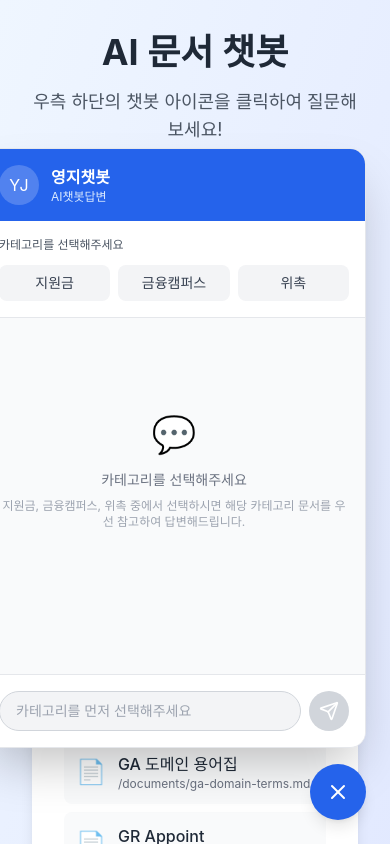
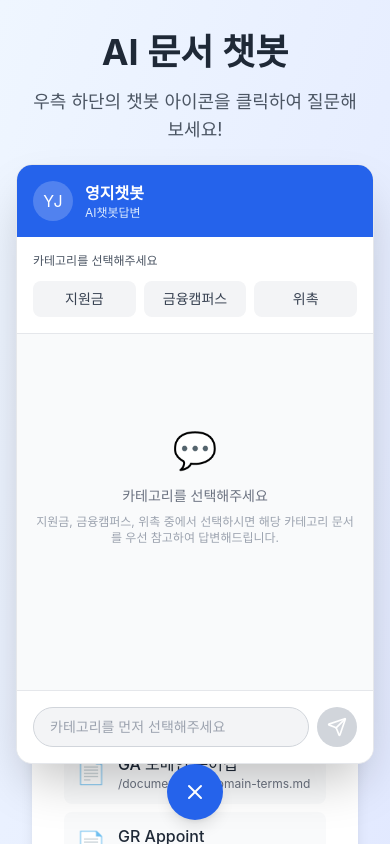
Before and after one commit to kim01033226699-lgtm/ai-yj, a Next.js app: page / in a window 390 px wide. Both pictures are taken after a click on the button "채팅 열기". Shown: the top 844 px of the page. Built offline with nearby package versions, Linux system fonts and the light colour scheme.

Commit message:
채팅창레이아웃수정

```diff
--- a/app/components/ChatWindow.tsx
+++ b/app/components/ChatWindow.tsx
@@ -51,7 +51,7 @@ function ChatWindowComponent({
   }
 
   return (
-    <div className="fixed bottom-24 right-6 z-40 w-96 h-[600px] bg-white rounded-2xl shadow-2xl flex flex-col overflow-hidden border border-gray-200">
+    <div className="fixed bottom-20 left-1/2 -translate-x-1/2 md:left-auto md:translate-x-0 md:right-6 md:bottom-24 z-40 w-[calc(100%-2rem)] max-w-sm md:w-96 h-[calc(100vh-6rem)] max-h-[600px] md:h-[600px] bg-white rounded-2xl shadow-2xl flex flex-col overflow-hidden border border-gray-200">
       {/* 헤더 */}
       <div className="bg-blue-600 text-white p-4 flex items-center gap-3">
         <div className="w-10 h-10 bg-white/20 rounded-full flex items-center justify-center">
--- a/app/components/FloatingChatButton.tsx
+++ b/app/components/FloatingChatButton.tsx
@@ -16,7 +16,7 @@ export function FloatingChatButton({
   return (
     <button
       onClick={onClick}
-      className="fixed bottom-6 right-6 z-50 flex items-center justify-center w-14 h-14 bg-blue-600 hover:bg-blue-700 text-white rounded-full shadow-lg transition-all duration-200 hover:scale-110"
+      className="fixed bottom-6 left-1/2 -translate-x-1/2 md:left-auto md:translate-x-0 md:right-6 z-50 flex items-center justify-center w-14 h-14 bg-blue-600 hover:bg-blue-700 text-white rounded-full shadow-lg transition-all duration-200 hover:scale-110"
       aria-label={isOpen ? '채팅 닫기' : '채팅 열기'}
     >
       {isOpen ? (
```
